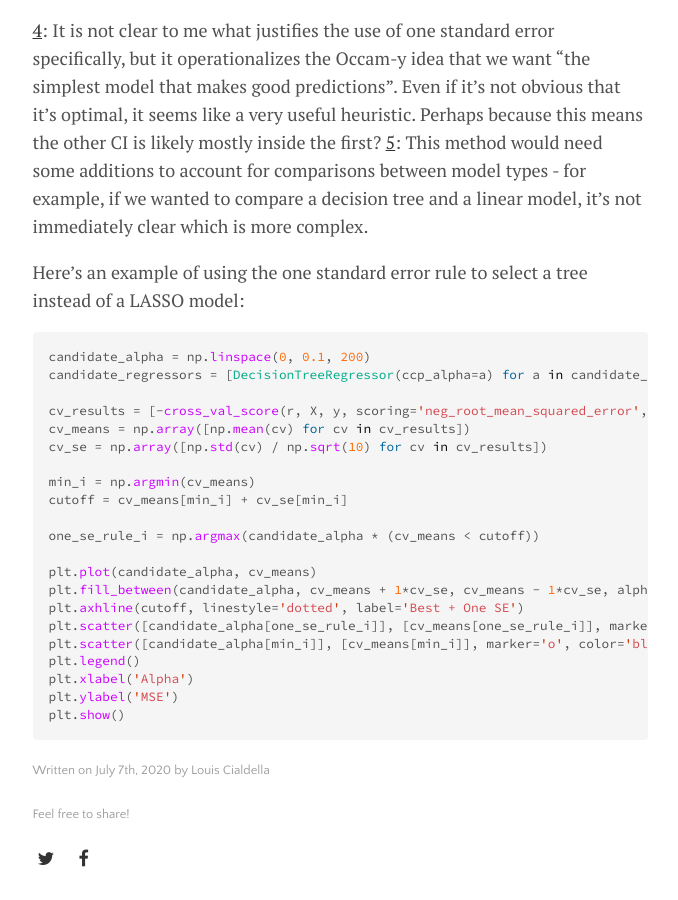
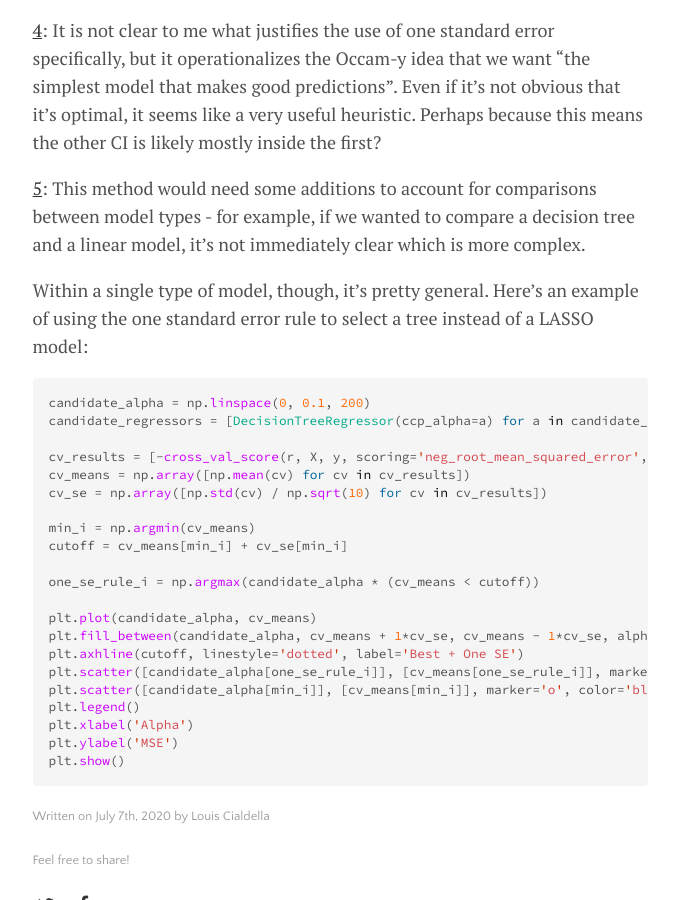
Before and after one commit to lmc2179/lmc2179.github.io, a Jekyll site: the page built from _posts/2020-07-07-cvci.md, in a window 1280 px wide and 900 px high, scrolled down 6599 px. Shown: the whole window, without its empty margins (300-978 px from the left). Built offline with Jekyll 4.4.1, drawn with Linux system fonts in a browser that asks for light colours.

Commit message:
Update 2020-07-07-cvci.md

````diff
--- a/_posts/2020-07-07-cvci.md
+++ b/_posts/2020-07-07-cvci.md
@@ -129,9 +129,10 @@ We could also model each model's CV as a hierarchical model (data point error ->
 <a name="foot3">3</a>: The method here is the one given in the lecture notes and ESL; the _k_ averages are treated as data and we use our usual standard error formula. It seems possible that this understates the variance. For example, it seems reasonable to compute the SE for the error metric on each of the K datasets (perhaps by bootstrap) and then computing the SE of the combined metric over the _k_ folds. I haven't found a reference that does this yet, though.
 
 <a name="foot4">4</a>: It is not clear to me what justifies the use of one standard error specifically, but it operationalizes the Occam-y idea that we want "the simplest model that makes good predictions". Even if it's not obvious that it's optimal, it seems like a very useful heuristic. Perhaps because this means the other CI is likely mostly inside the first?
+
 <a name="foot5">5</a>: This method would need some additions to account for comparisons between model types - for example, if we wanted to compare a decision tree and a linear model, it's not immediately clear which is more complex.
 
-Here's an example of using the one standard error rule to select a tree instead of a LASSO model:
+Within a single type of model, though, it's pretty general. Here's an example of using the one standard error rule to select a tree instead of a LASSO model:
 ```python
 candidate_alpha = np.linspace(0, 0.1, 200)
 candidate_regressors = [DecisionTreeRegressor(ccp_alpha=a) for a in candidate_alpha]
````
